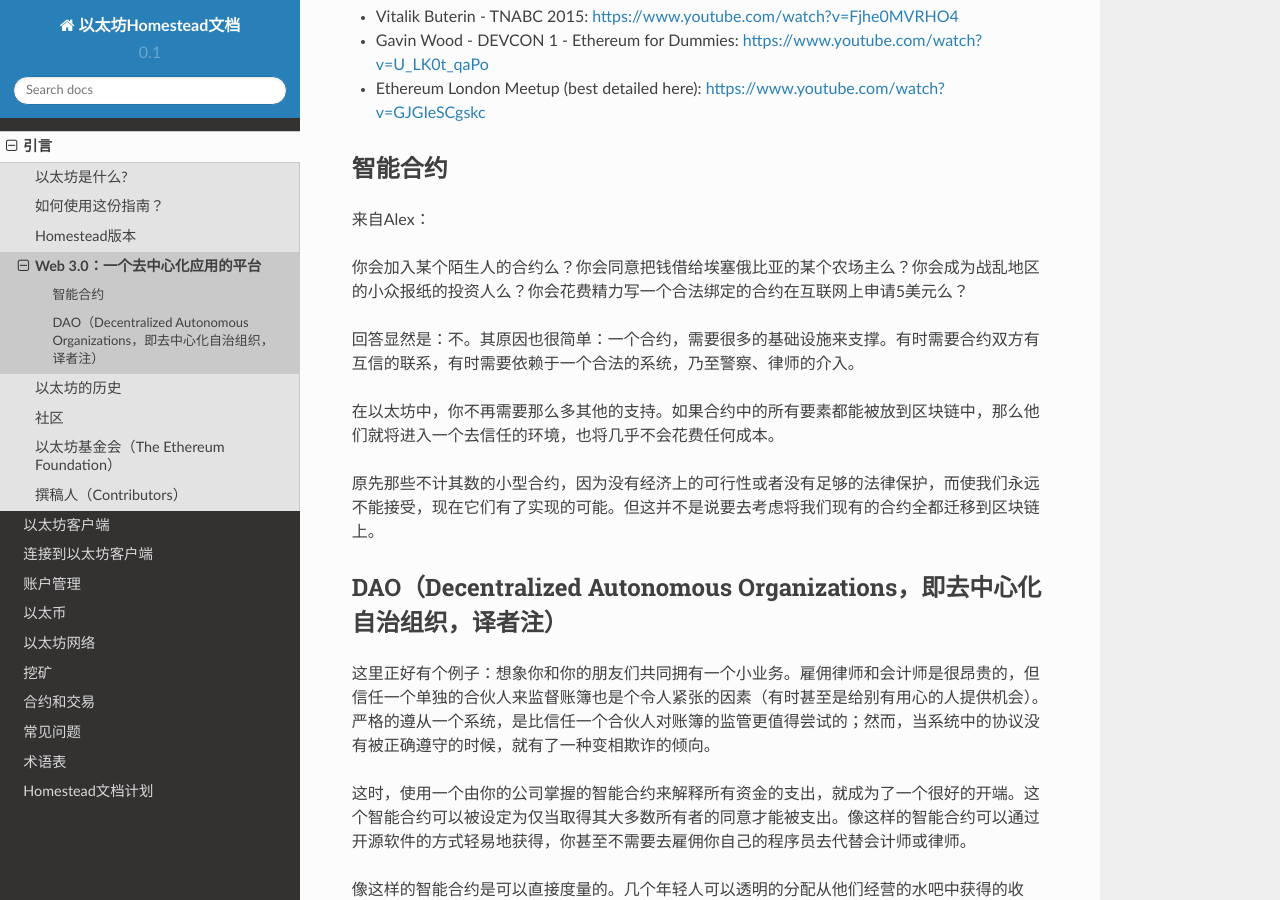
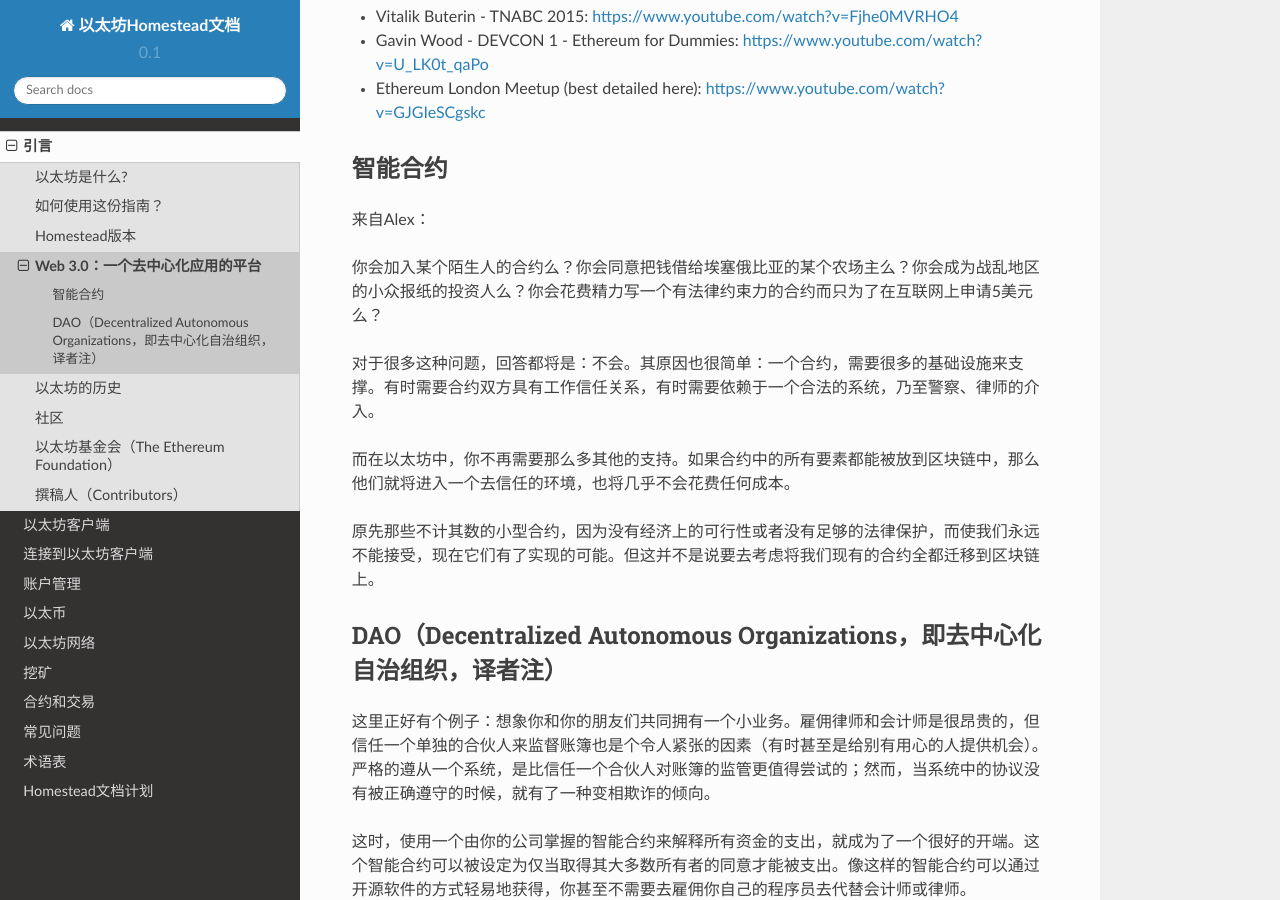
Before and after one commit to riversyang/homestead-guide-cn, a Sphinx documentation site: the page built from source/introduction/web3.rst, in a window 1280 px wide and 900 px high, scrolled down 595 px. Built offline with Sphinx 7.4.7 and the Read the Docs theme 2.0.0, drawn with Linux system fonts in a browser that asks for light colours.

Commit message:
Polish translation

```diff
--- a/source/introduction/web3.rst
+++ b/source/introduction/web3.rst
@@ -22,11 +22,11 @@
 
 来自Alex：
 
-你会加入某个陌生人的合约么？你会同意把钱借给埃塞俄比亚的某个农场主么？你会成为战乱地区的小众报纸的投资人么？你会花费精力写一个合法绑定的合约在互联网上申请5美元么？
+你会加入某个陌生人的合约么？你会同意把钱借给埃塞俄比亚的某个农场主么？你会成为战乱地区的小众报纸的投资人么？你会花费精力写一个有法律约束力的合约而只为了在互联网上申请5美元么？
 
-回答显然是：不。其原因也很简单：一个合约，需要很多的基础设施来支撑。有时需要合约双方有互信的联系，有时需要依赖于一个合法的系统，乃至警察、律师的介入。
+对于很多这种问题，回答都将是：不会。其原因也很简单：一个合约，需要很多的基础设施来支撑。有时需要合约双方具有工作信任关系，有时需要依赖于一个合法的系统，乃至警察、律师的介入。
 
-在以太坊中，你不再需要那么多其他的支持。如果合约中的所有要素都能被放到区块链中，那么他们就将进入一个去信任的环境，也将几乎不会花费任何成本。
+而在以太坊中，你不再需要那么多其他的支持。如果合约中的所有要素都能被放到区块链中，那么他们就将进入一个去信任的环境，也将几乎不会花费任何成本。
 
 原先那些不计其数的小型合约，因为没有经济上的可行性或者没有足够的法律保护，而使我们永远不能接受，现在它们有了实现的可能。但这并不是说要去考虑将我们现有的合约全都迁移到区块链上。
 
```
